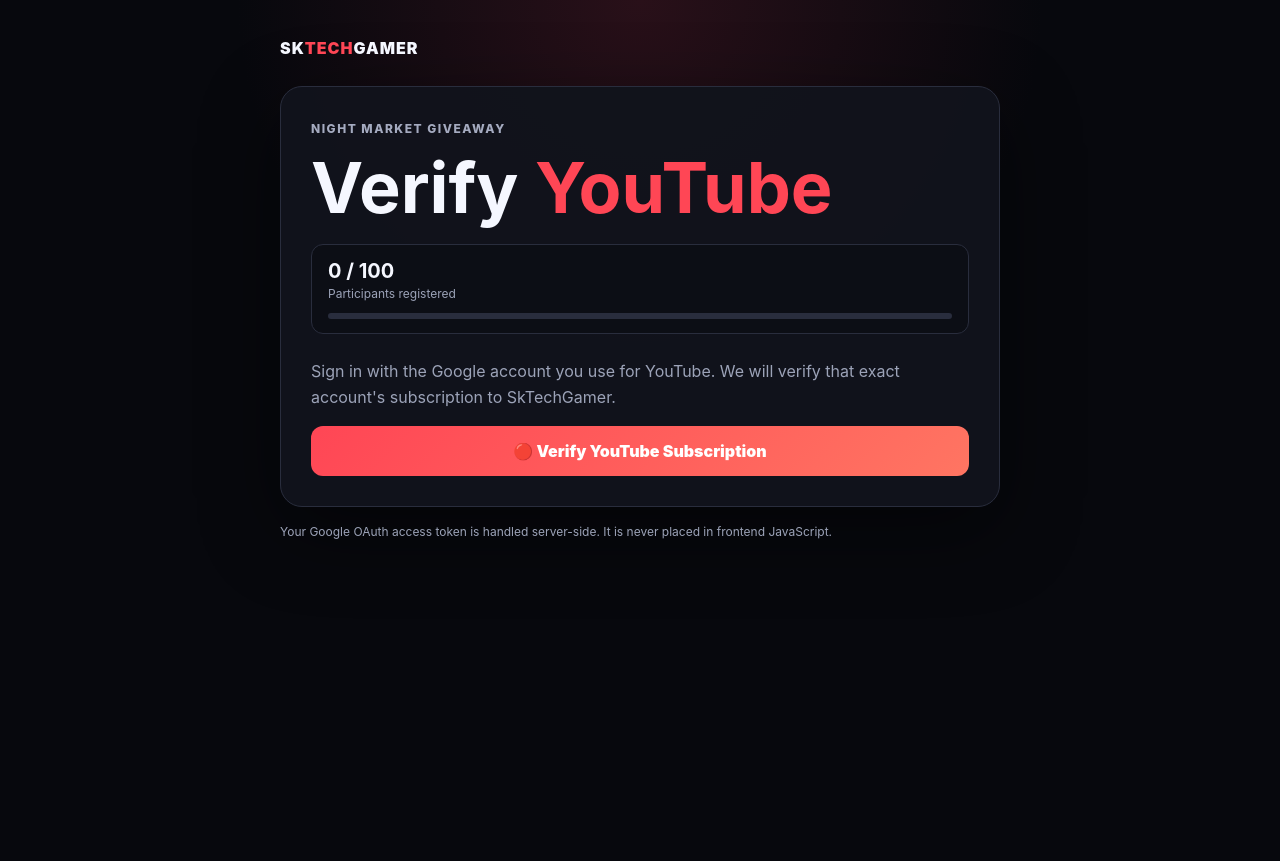
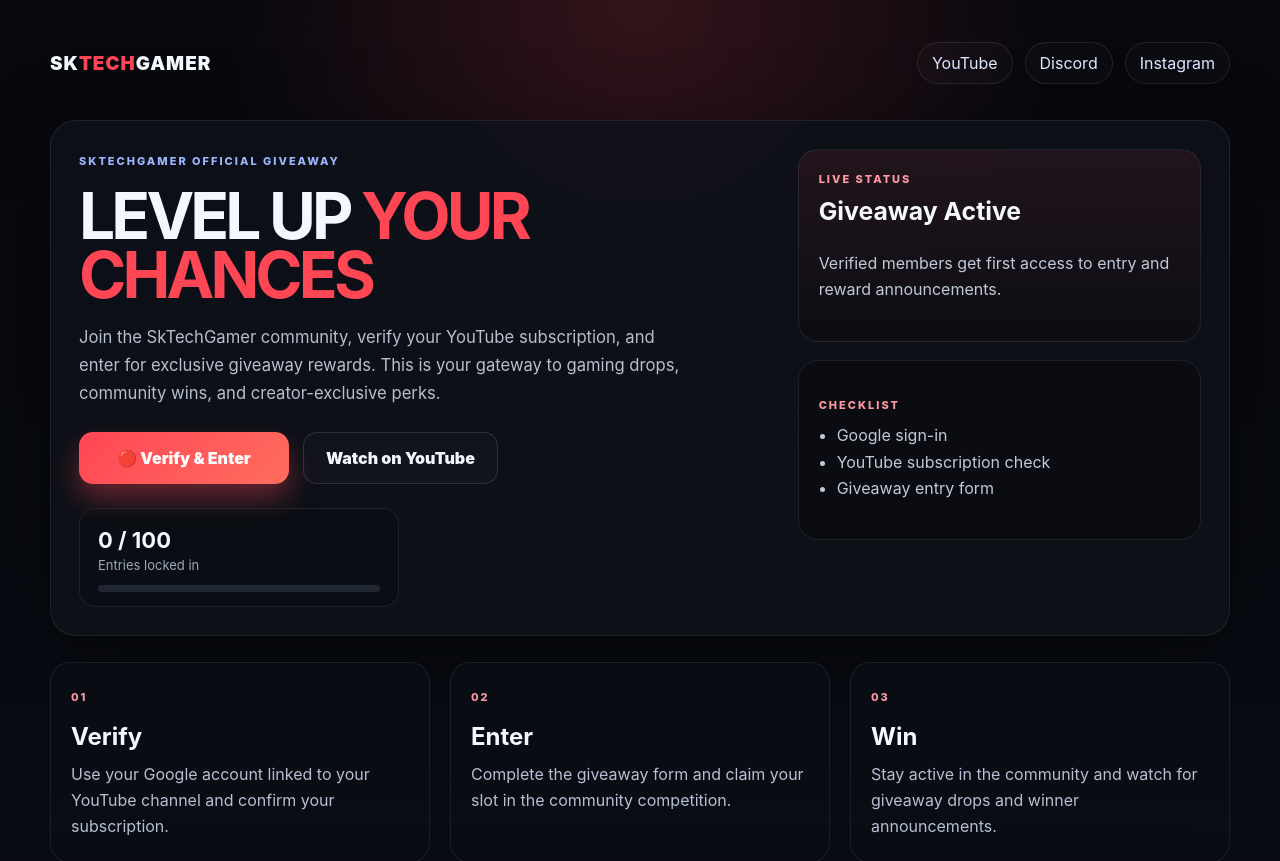
Before and after one commit to SaurabhK05/SkTechGamer-Giveaway, a Next.js app: page / in a window 1280 px wide. Shown: the top 861 px of the page. Before the commit the page ends 800 px from the top, so only its background shows below. Built offline with nearby package versions, Linux system fonts and the light colour scheme; no server answers; the database is empty.

Commit message:
Added new page and updated the ui of the website

```diff
--- a/app/globals.css
+++ b/app/globals.css
@@ -7,38 +7,258 @@
   min-height: 100%;
   background: #07080d;
   color: #f5f7ff;
-  font-family:
-    Inter,
-    Segoe UI,
-    Arial,
-    sans-serif;
+  font-family: Inter, "Segoe UI", Arial, sans-serif;
 }
 body {
-  background: radial-gradient(circle at 50% 0, #291019 0, #07080d 45%);
+  background:
+    radial-gradient(circle at top, rgba(255, 70, 85, 0.18), transparent 32%),
+    linear-gradient(180deg, #07080d 0%, #090d16 100%);
 }
 button,
 a {
   font: inherit;
 }
 .page {
-  width: min(720px, calc(100% - 32px));
+  width: min(1180px, calc(100% - 32px));
   margin: auto;
-  padding: 38px 0 70px;
+  padding: 32px 0 70px;
 }
 .brand {
   font-weight: 900;
   letter-spacing: 1px;
+  font-size: 1.18rem;
 }
 .brand span {
   color: #ff4655;
 }
+.topbar {
+  display: flex;
+  align-items: center;
+  justify-content: space-between;
+  gap: 20px;
+  padding: 10px 0 18px;
+}
+.top-links {
+  display: flex;
+  gap: 12px;
+  flex-wrap: wrap;
+}
+.top-links a {
+  color: #dfe6ff;
+  text-decoration: none;
+  padding: 10px 14px;
+  border-radius: 999px;
+  border: 1px solid rgba(255, 255, 255, 0.09);
+  background: rgba(255, 255, 255, 0.02);
+  transition: 0.2s ease;
+}
+.top-links a:hover {
+  border-color: rgba(255, 70, 85, 0.55);
+  color: #fff;
+  transform: translateY(-1px);
+}
+.hero-panel {
+  display: grid;
+  grid-template-columns: 1.55fr 0.9fr;
+  gap: 24px;
+  align-items: stretch;
+  margin-top: 18px;
+}
+.card,
+.hero-panel {
+  border: 1px solid rgba(255, 255, 255, 0.08);
+  border-radius: 26px;
+  background: rgba(14, 17, 25, 0.9);
+  box-shadow: 0 28px 90px rgba(0, 0, 0, 0.45);
+}
+.hero-panel {
+  padding: 28px;
+}
+.hero-copy {
+  padding-right: 8px;
+}
+.eyebrow,
+.mini-label {
+  display: inline-block;
+  font-size: 11px;
+  letter-spacing: 2px;
+  color: #9bb7ff;
+  font-weight: 800;
+  text-transform: uppercase;
+}
+.mini-label {
+  color: #ff9aa3;
+  margin-bottom: 10px;
+}
+h1 {
+  font-size: clamp(42px, 5vw, 82px);
+  line-height: 0.92;
+  margin: 18px 0 18px;
+  letter-spacing: -0.06em;
+}
+h1 span {
+  color: #ff4655;
+}
+.hero-copy p {
+  max-width: 620px;
+  font-size: 1.04rem;
+  line-height: 1.7;
+  color: #b7bfce;
+}
+.cta-row {
+  display: flex;
+  flex-wrap: wrap;
+  gap: 14px;
+  margin-top: 24px;
+}
+.primary,
+.secondary,
+.link,
+.secondary-btn {
+  display: inline-flex;
+  align-items: center;
+  justify-content: center;
+  min-height: 52px;
+  padding: 0 22px;
+  border-radius: 14px;
+  border: none;
+  text-decoration: none;
+  font-weight: 900;
+  cursor: pointer;
+  transition:
+    transform 0.2s ease,
+    box-shadow 0.2s ease;
+}
+.primary {
+  background: linear-gradient(135deg, #ff4655, #ff6d5f);
+  color: #fff;
+  box-shadow: 0 14px 28px rgba(255, 70, 85, 0.38);
+}
+.secondary-btn {
+  background: rgba(255, 255, 255, 0.02);
+  color: #f3f6ff;
+  border: 1px solid rgba(255, 255, 255, 0.12);
+}
+.primary:hover,
+.secondary-btn:hover,
+.secondary:hover,
+.link:hover {
+  transform: translateY(-1px);
+}
+.btn-lg {
+  min-width: 210px;
+}
+.entry-count {
+  margin-top: 24px;
+  padding: 18px 18px 14px;
+  border-radius: 16px;
+  border: 1px solid rgba(255, 255, 255, 0.08);
+  background: rgba(11, 15, 21, 0.9);
+}
+.entry-count.compact {
+  max-width: 320px;
+}
+.entry-count strong,
+.entry-count span {
+  display: block;
+}
+.entry-count strong {
+  color: #f5f7ff;
+  font-size: 22px;
+}
+.entry-count span {
+  margin-top: 4px;
+  color: #9ca8bb;
+  font-size: 13px;
+}
+.progress-track {
+  height: 7px;
+  margin-top: 12px;
+  overflow: hidden;
+  border-radius: 999px;
+  background: #202733;
+}
+.progress-track div {
+  height: 100%;
+  border-radius: inherit;
+  background: linear-gradient(90deg, #ff4655, #ff8f79);
+  transition: width 300ms ease;
+}
+.hero-side {
+  display: flex;
+  flex-direction: column;
+  gap: 18px;
+}
+.status-card {
+  display: flex;
+  flex-direction: column;
+  justify-content: center;
+  min-height: 180px;
+  padding: 22px 20px;
+  border-radius: 20px;
+  border: 1px solid rgba(255, 255, 255, 0.08);
+  background: rgba(10, 13, 18, 0.9);
+}
+.status-card.glow {
+  background: linear-gradient(
+    180deg,
+    rgba(255, 70, 85, 0.09),
+    rgba(12, 14, 19, 0.96)
+  );
+}
+.status-card strong {
+  font-size: 1.55rem;
+  margin-bottom: 8px;
+}
+.status-card p,
+.status-card li {
+  color: #c0c9d8;
+  line-height: 1.65;
+}
+.status-card ul {
+  margin: 0;
+  padding-left: 18px;
+}
+.info-grid {
+  display: grid;
+  grid-template-columns: repeat(3, minmax(0, 1fr));
+  gap: 20px;
+  margin-top: 26px;
+}
+.info-card {
+  padding: 22px 20px;
+  border: 1px solid rgba(255, 255, 255, 0.08);
+  border-radius: 20px;
+  background: rgba(11, 14, 21, 0.9);
+}
+.info-card h3 {
+  margin: 8px 0 10px;
+  font-size: 1.5rem;
+}
+.info-card p {
+  margin: 0;
+  color: #b6bfd3;
+  line-height: 1.65;
+}
+.inner-card {
+  margin-top: 26px;
+  padding: 30px;
+}
+.verify-callout {
+  display: flex;
+  flex-direction: column;
+  gap: 18px;
+}
+.verify-callout p {
+  margin: 0;
+}
 .card {
   margin-top: 28px;
   padding: 30px;
-  border: 1px solid #292d3d;
+  border: 1px solid rgba(255, 255, 255, 0.08);
   border-radius: 22px;
   background: rgba(17, 19, 28, 0.96);
-  box-shadow: 0 24px 80px #0007;
+  box-shadow: 0 24px 80px rgba(0, 0, 0, 0.45);
 }
 .hero {
   text-align: left;
@@ -53,84 +273,6 @@
 }
 .legal-page p {
   margin: 0;
-}
-.entry-count {
-  margin: 22px 0 24px;
-  padding: 14px 16px;
-  border: 1px solid #292d3d;
-  border-radius: 12px;
-  background: #0c0e15;
-}
-.entry-count strong,
-.entry-count span {
-  display: block;
-}
-.entry-count strong {
-  color: #f5f7ff;
-  font-size: 20px;
-}
-.entry-count span {
-  margin-top: 3px;
-  color: #9ca3b8;
-  font-size: 12px;
-}
-.progress-track {
-  height: 6px;
-  margin-top: 12px;
-  overflow: hidden;
-  border-radius: 999px;
-  background: #292d3d;
-}
-.progress-track div {
-  height: 100%;
-  border-radius: inherit;
-  background: #ff4655;
-  transition: width 300ms ease;
-}
-.eyebrow {
-  font-size: 12px;
-  color: #a5abc0;
-  letter-spacing: 1.5px;
-  font-weight: 800;
-}
-h1 {
-  font-size: clamp(42px, 8vw, 70px);
-  line-height: 0.95;
-  margin: 18px 0 14px;
-}
-h1 span {
-  color: #ff4655;
-}
-p {
-  color: #9ca3b8;
-  line-height: 1.65;
-}
-.primary,
-.secondary,
-.link {
-  display: block;
-  width: 100%;
-  padding: 15px 18px;
-  border-radius: 12px;
-  text-align: center;
-  font-weight: 900;
-  cursor: pointer;
-  border: 0;
-  text-decoration: none;
-}
-.primary {
-  background: linear-gradient(135deg, #ff4655, #ff7562);
-  color: #fff;
-}
-.secondary {
-  background: #191c28;
-  color: #fff;
-  border: 1px solid #303448;
-  margin-top: 10px;
-}
-.primary:disabled {
-  opacity: 0.6;
-  cursor: not-allowed;
 }
 .status {
   margin-top: 18px;
@@ -155,7 +297,7 @@
 .entry-form {
   margin-top: 22px;
   padding-top: 24px;
-  border-top: 1px solid #292d3d;
+  border-top: 1px solid rgba(255, 255, 255, 0.08);
 }
 .step {
   color: #ff7562;
@@ -248,7 +390,38 @@
 .privacy {
   font-size: 12px;
   margin-top: 15px;
+  color: #9aa5b7;
 }
+@media (max-width: 900px) {
+  .hero-panel,
+  .info-grid {
+    grid-template-columns: 1fr;
+  }
+  .topbar {
+    flex-direction: column;
+    align-items: flex-start;
+  }
+}
+@media (max-width: 600px) {
+  .page {
+    width: min(100% - 20px, 1180px);
+    padding-top: 18px;
+  }
+  .hero-panel,
+  .card,
+  .info-card {
+    padding: 20px 18px;
+  }
+  .cta-row {
+    flex-direction: column;
+  }
+  .primary,
+  .secondary-btn,
+  .secondary {
+    width: 100%;
+  }
+}
+
 .admin-stats {
   display: grid;
   grid-template-columns: repeat(4, 1fr);
--- a/app/layout.tsx
+++ b/app/layout.tsx
@@ -7,5 +7,9 @@
 };
 
 export default function RootLayout({ children }: Readonly<{children: React.ReactNode}>) {
-  return <html lang="en"><body>{children}</body></html>;
+  return (
+    <html lang="en" suppressHydrationWarning>
+      <body suppressHydrationWarning>{children}</body>
+    </html>
+  );
 }
--- a/app/page.tsx
+++ b/app/page.tsx
@@ -117,37 +117,114 @@
   }
 
   return (
-    <main className="page">
+    <main className="page home-page">
+      <header className="topbar">
         <div className="brand">SK<span>TECH</span>GAMER</div>
 
-      <section className="card hero">
-        <span className="eyebrow">NIGHT MARKET GIVEAWAY</span>
-        <h1>Verify <span>YouTube</span></h1>
+        <nav className="top-links" aria-label="Social links">
+          <a href={process.env.NEXT_PUBLIC_YOUTUBE_CHANNEL_URL ?? "https://www.youtube.com/@SkTechGamer05"} target="_blank" rel="noreferrer">
+            YouTube
+          </a>
+          <a href={process.env.NEXT_PUBLIC_DISCORD_URL ?? "https://discord.gg/your-server"} target="_blank" rel="noreferrer">
+            Discord
+          </a>
+          <a href={process.env.NEXT_PUBLIC_INSTAGRAM_URL ?? "https://www.instagram.com/sktechgamer05/"} target="_blank" rel="noreferrer">
+            Instagram
+          </a>
+        </nav>
+      </header>
+
+      <section className="hero-panel">
+        <div className="hero-copy">
+          <span className="eyebrow">SKTECHGAMER OFFICIAL GIVEAWAY</span>
+          <h1>LEVEL UP <span>YOUR CHANCES</span></h1>
+          <p>
+            Join the SkTechGamer community, verify your YouTube subscription, and enter for
+            exclusive giveaway rewards. This is your gateway to gaming drops, community wins,
+            and creator-exclusive perks.
+          </p>
+
+          <div className="cta-row">
+            {!entrySubmitted && (
+              <button className="primary btn-lg" onClick={verify} disabled={loading}>
+                {loading ? "Connecting..." : "🔴 Verify & Enter"}
+              </button>
+            )}
+            <a
+              className="secondary-btn"
+              href={process.env.NEXT_PUBLIC_YOUTUBE_CHANNEL_URL ?? "https://www.youtube.com/@SkTechGamer05"}
+              target="_blank"
+              rel="noreferrer"
+            >
+              Watch on YouTube
+            </a>
+          </div>
+
           {entryCount && (
-          <div className="entry-count">
+            <div className="entry-count compact">
               <strong>{entryCount.count} / {entryCount.limit}</strong>
-            <span>Participants registered</span>
+              <span>Entries locked in</span>
               <div className="progress-track">
                 <div style={{ width: `${entryCount.progress}%` }} />
               </div>
             </div>
           )}
-        <p>
-          Sign in with the Google account you use for YouTube.
-          We will verify that exact account&apos;s subscription to SkTechGamer.
-        </p>
+        </div>
 
-        {!entrySubmitted && (
-          <button className="primary" onClick={verify} disabled={loading}>
-            {loading ? "Connecting..." : "🔴 Verify YouTube Subscription"}
-          </button>
-        )}
+        <div className="hero-side">
+          <div className="status-card glow">
+            <span className="mini-label">LIVE STATUS</span>
+            <strong>Giveaway Active</strong>
+            <p>Verified members get first access to entry and reward announcements.</p>
+          </div>
 
+          <div className="status-card dark">
+            <span className="mini-label">CHECKLIST</span>
+            <ul>
+              <li>Google sign-in</li>
+              <li>YouTube subscription check</li>
+              <li>Giveaway entry form</li>
+            </ul>
+          </div>
+        </div>
+      </section>
+
+      <section className="info-grid">
+        <article className="info-card">
+          <span className="mini-label">01</span>
+          <h3>Verify</h3>
+          <p>Use your Google account linked to your YouTube channel and confirm your subscription.</p>
+        </article>
+        <article className="info-card">
+          <span className="mini-label">02</span>
+          <h3>Enter</h3>
+          <p>Complete the giveaway form and claim your slot in the community competition.</p>
+        </article>
+        <article className="info-card">
+          <span className="mini-label">03</span>
+          <h3>Win</h3>
+          <p>Stay active in the community and watch for giveaway drops and winner announcements.</p>
+        </article>
+      </section>
+
+      <section className="card hero inner-card">
         {result?.subscribed && (
           <div className="status ok">
             <div className="icon">✓</div>
             <strong>Subscription Verified!</strong>
             <p>You are subscribed to SkTechGamer.</p>
+          </div>
+        )}
+
+        {!entrySubmitted && (
+          <div className="verify-callout">
+            <p>
+              Sign in with the Google account you use for YouTube. We will verify that exact
+              account&apos;s subscription to SkTechGamer before you can complete the giveaway entry.
+            </p>
+            <button className="primary" onClick={verify} disabled={loading}>
+              {loading ? "Connecting..." : "🔴 Verify YouTube Subscription"}
+            </button>
           </div>
         )}
 
@@ -250,10 +327,6 @@
         {error && <div className="status bad">{error}</div>}
       </section>
 
-      <p className="privacy">
-        Your Google OAuth access token is handled server-side. It is never
-        placed in frontend JavaScript.
-      </p>
     </main>
   );
 }
```
Lines whose indentation alone changed are shown as unchanged.
